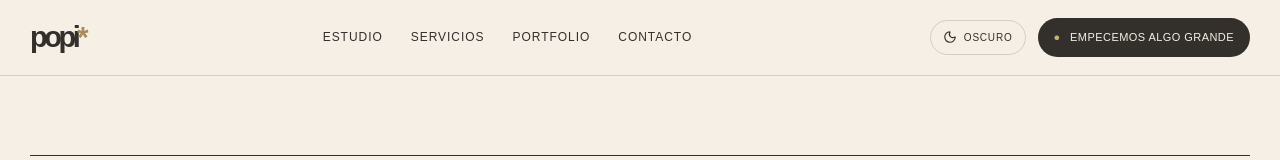
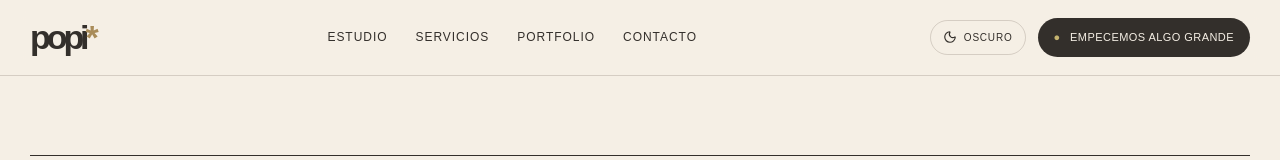
Before and after one commit to JRDG/popi-studio, a Next.js app: page / in a window 1280 px wide. Shown: the top 160 px of the page. Built offline with nearby package versions, Linux system fonts and the light colour scheme.

Commit message:
Slightly enlarge navbar logo

```diff
--- a/app/globals.css
+++ b/app/globals.css
@@ -32,7 +32,8 @@ a { color: inherit; text-decoration: none; }
   backdrop-filter: blur(12px);
 }
 .nav-shell { display:flex; align-items:center; justify-content:space-between; gap:24px; max-width:1440px; margin:auto; padding:18px 30px; }
-.brand, .footer-brand { font-size: 29px; font-weight: 900; letter-spacing:-.12em; line-height:1; }
+.brand { font-size: 34px; font-weight: 900; letter-spacing:-.12em; line-height:1; }
+.footer-brand { font-size: 29px; font-weight: 900; letter-spacing:-.12em; line-height:1; }
 .brand span, .footer-brand span, .title-star, h2 span { color: var(--coral); }
 .desktop-nav { display:flex; gap:28px; font-size:12px; text-transform:uppercase; letter-spacing:.08em; }
 .desktop-nav a:hover, .footer a:hover { opacity:.55; }
```
